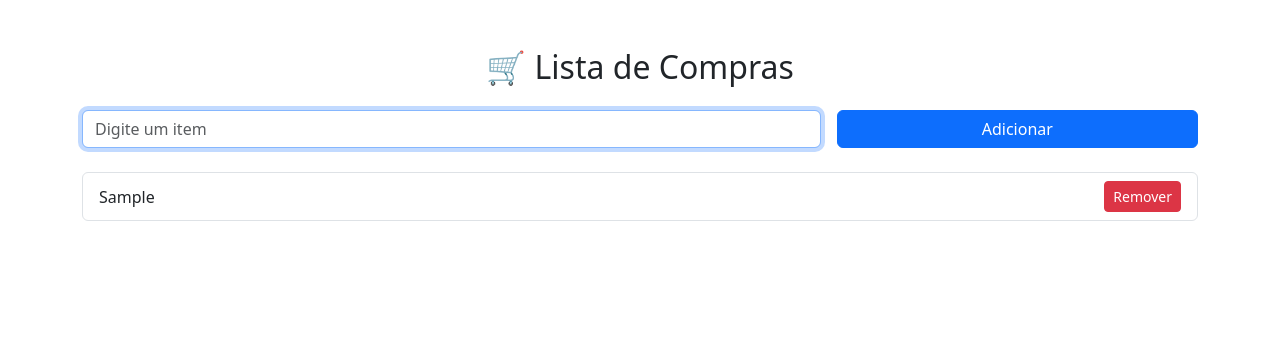
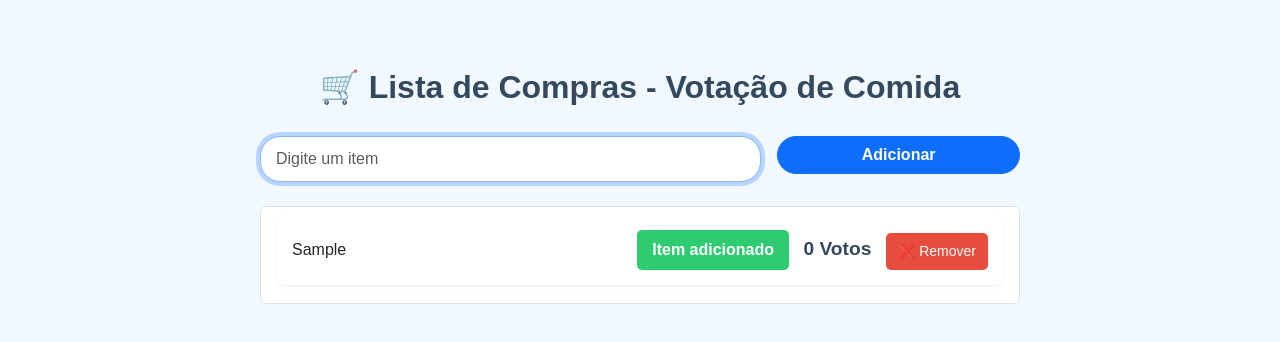
Before and after one commit to AgathaDaros/ListaDeCompras, a plain HTML site: page index.html in a window 1280 px wide. Both pictures are taken after typing "Sample" into the empty fields and a click on the button "Adicionar". Drawn offline with nearby package versions, Linux system fonts and the light colour scheme.

Commit message:
Lista contador de clicks

```diff
--- a/index.html
+++ b/index.html
@@ -1,17 +1,93 @@
 <!DOCTYPE html>
 <html lang="pt-BR">
+
 <head>
   <meta charset="UTF-8">
-  <title>Lista de Compras</title>
+  <title>Lista de Compras - Votação de Comida</title>
   <meta name="viewport" content="width=device-width, initial-scale=1">
-  <!-- Bootstrap CSS -->
   <link href="https://cdn.jsdelivr.net/npm/bootstrap@5.3.3/dist/css/bootstrap.min.css" rel="stylesheet">
+  <style>
+    body {
+      font-family: 'Arial', sans-serif;
+      background-color: #f1f8ff;
+    }
+
+    h2 {
+      color: #34495e;
+      font-weight: bold;
+      margin-bottom: 30px;
+    }
+
+    .container {
+      max-width: 800px;
+      padding: 20px;
+    }
+
+    .item-container {
+      display: flex;
+      justify-content: space-between;
+      align-items: center;
+      background-color: #fff;
+      padding: 15px;
+      border-radius: 8px;
+      box-shadow: 0 2px 4px rgba(0, 0, 0, 0.05);
+      margin-bottom: 10px;
+    }
+
+    .item-name {
+      cursor: pointer;
+      transition: color 0.2s;
+    }
+
+    .item-name.completed {
+      text-decoration: line-through;
+      color: #999;
+    }
+
+    .vote-btn {
+      background-color: #2ecc71;
+      color: white;
+      border: none;
+      padding: 8px 15px;
+      border-radius: 5px;
+      font-weight: bold;
+    }
+
+    .btn-danger {
+      background-color: #e74c3c;
+      border: none;
+      padding: 8px 12px;
+      border-radius: 5px;
+      margin-left: 10px;
+    }
+
+    .form-control {
+      border-radius: 20px;
+      padding: 10px 15px;
+    }
+
+    .btn-primary {
+      border-radius: 20px;
+      font-weight: bold;
+    }
+
+    .vote-count {
+      font-size: 1.2rem;
+      font-weight: bold;
+      margin-left: 10px;
+      color: #34495e;
+    }
+
+    .vote-btn:hover {
+      background-color: #27ae60;
+    }
+  </style>
 </head>
+
 <body>
   <div class="container mt-5">
-    <h2 class="text-center mb-4">🛒 Lista de Compras</h2>
+    <h2 class="text-center">🛒 Lista de Compras - Votação de Comida</h2>
 
-    <!-- Formulário para adicionar itens -->
     <form id="form-item" class="row g-3 mb-4">
       <div class="col-8">
         <input type="text" id="item" class="form-control" placeholder="Digite um item" required>
@@ -21,81 +97,92 @@
       </div>
     </form>
 
-    <!-- Lista de itens -->
     <ul id="lista-compras" class="list-group">
-      <!-- Itens serão inseridos aqui pelo JS -->
+      <!-- Itens serão inseridos aqui -->
     </ul>
   </div>
 
-  <!-- JavaScript -->
   <script>
-    // Seleciona elementos do DOM
     const form = document.getElementById('form-item');
     const inputItem = document.getElementById('item');
     const lista = document.getElementById('lista-compras');
 
-    // Função para buscar os itens do localStorage
     function obterItens() {
       const itens = localStorage.getItem('compras');
-      return itens ? JSON.parse(itens) : []; // Se existir, retorna o array; senão, array vazio
+      return itens ? JSON.parse(itens) : [];
     }
 
-    // Função para salvar os itens no localStorage
     function salvarItens(itens) {
       localStorage.setItem('compras', JSON.stringify(itens));
     }
 
-    // Função para adicionar um novo item à lista
     function adicionarItem(nome) {
       const itens = obterItens();
-      itens.push(nome); // Adiciona ao final do array
-      salvarItens(itens); // Atualiza no localStorage
-      renderizarLista(); // Atualiza a lista visualmente
+      itens.push({ nome, votos: 0, riscado: false }); // item com "votos" e "riscado"
+      salvarItens(itens);
+      renderizarLista();
     }
 
-    // Função para remover um item com base no índice
     function removerItem(indice) {
       const itens = obterItens();
-      itens.splice(indice, 1); // Remove 1 item na posição 'indice'
-      salvarItens(itens); // Atualiza no localStorage
-      renderizarLista(); // Atualiza a lista visualmente
+      itens.splice(indice, 1);
+      salvarItens(itens);
+      renderizarLista();
     }
 
-    // Função para renderizar toda a lista de compras na tela
+    function marcarItem(indice) {
+      const itens = obterItens();
+      itens[indice].riscado = !itens[indice].riscado;
+      salvarItens(itens);
+      renderizarLista();
+    }
+
+    function votarItem(indice) {
+      const itens = obterItens();
+      itens[indice].votos += 1;
+      salvarItens(itens);
+      renderizarLista();
+    }
+
     function renderizarLista() {
       const itens = obterItens();
-
-      // Limpa a lista atual
       lista.innerHTML = '';
 
-      // Cria um elemento <li> para cada item
       itens.forEach((item, indice) => {
         const li = document.createElement('li');
-        li.className = 'list-group-item d-flex justify-content-between align-items-center';
+        li.className = 'list-group-item';
 
         li.innerHTML = `
-          ${item}
-          <button class="btn btn-danger btn-sm" onclick="removerItem(${indice})">Remover</button>
+          <div class="item-container">
+            <span class="item-name ${item.riscado ? 'completed' : ''}" onclick="marcarItem(${indice})">
+              ${item.nome}
+            </span>
+            <div>
+              <button class="vote-btn" onclick="votarItem(${indice})">
+                Item adicionado
+              </button>
+              <span class="vote-count">${item.votos} Votos</span>
+              <button class="btn btn-danger btn-sm" onclick="removerItem(${indice})">❌ Remover</button>
+            </div>
+          </div>
         `;
 
         lista.appendChild(li);
       });
     }
 
-    // Evento ao enviar o formulário
-    form.addEventListener('submit', function(event) {
-      event.preventDefault(); // Impede o recarregamento da página
-
+    form.addEventListener('submit', function (event) {
+      event.preventDefault();
       const nomeItem = inputItem.value.trim();
       if (nomeItem !== '') {
-        adicionarItem(nomeItem); // Adiciona o item
-        inputItem.value = ''; // Limpa o campo de texto
-        inputItem.focus(); // Mantém o foco no campo
+        adicionarItem(nomeItem);
+        inputItem.value = '';
+        inputItem.focus();
       }
     });
 
-    // Inicializa a lista ao carregar a página
     renderizarLista();
   </script>
 </body>
+
 </html>
```
